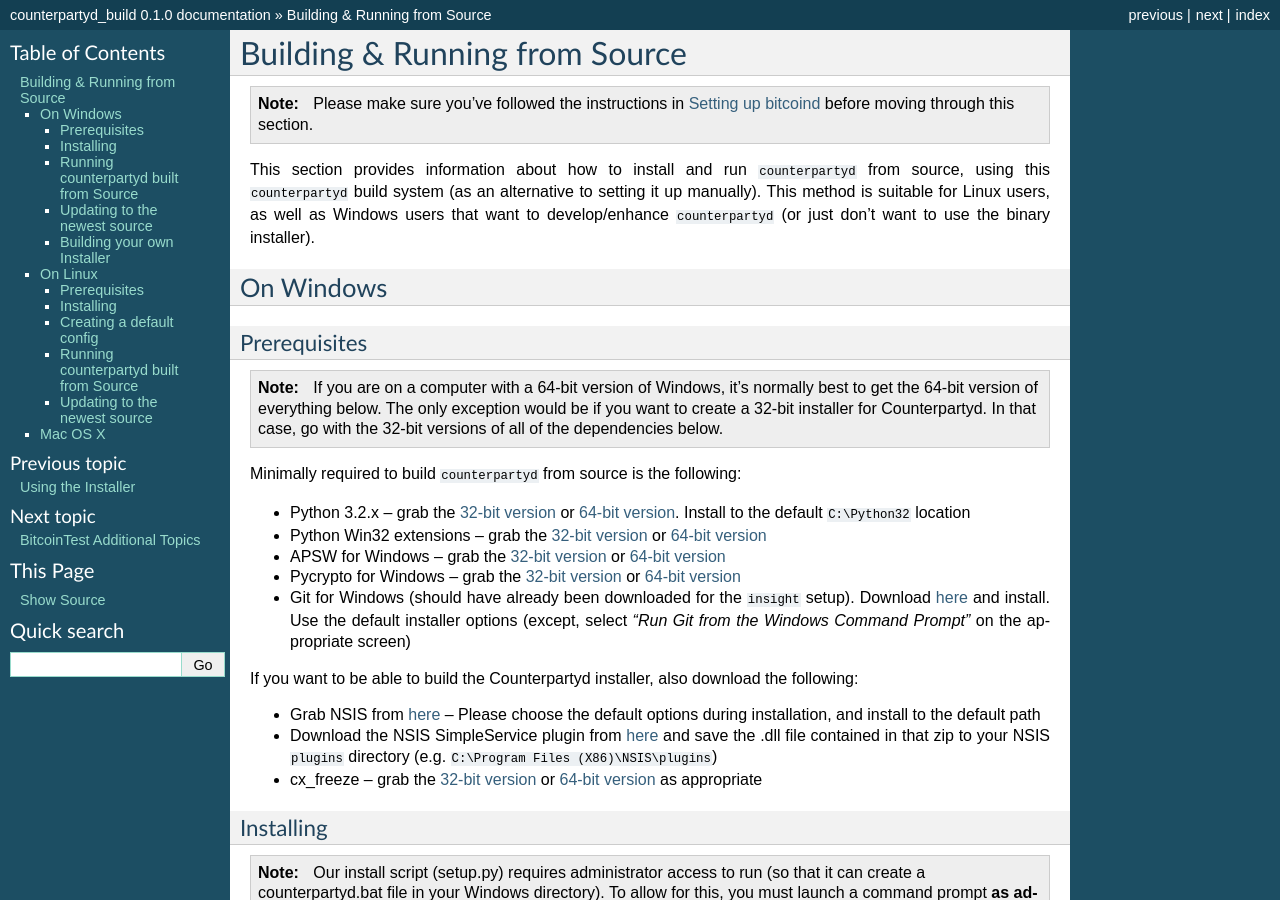
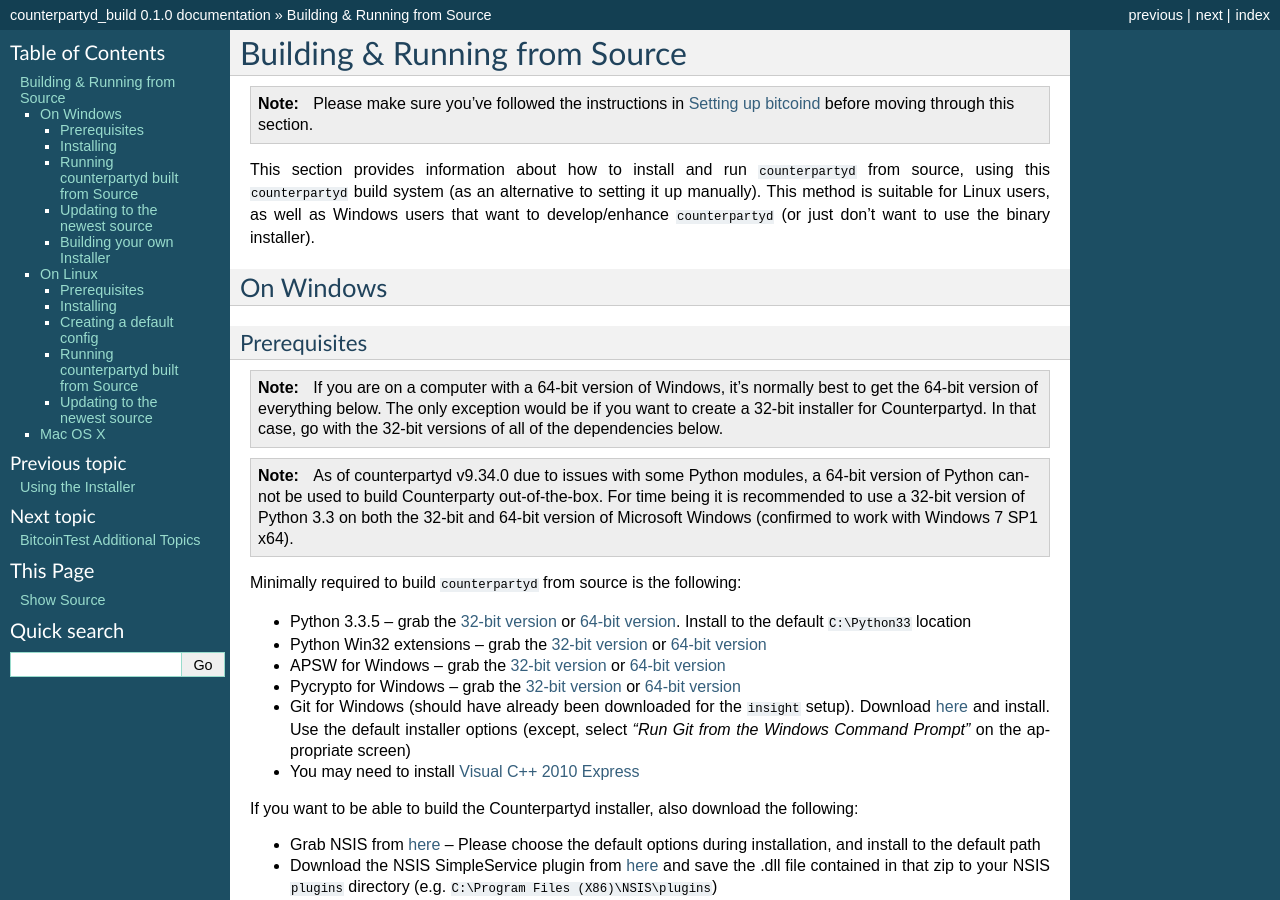
Before and after one commit to CounterpartyXCP/federatednode, a Sphinx documentation site: the page built from docs/BuildingFromSource.rst, in a window 1280 px wide and 900 px high. Built offline with Sphinx 7.4.7, drawn with Linux system fonts in a browser that asks for light colours.

Commit message:
Note on 32-bit Python and updated URLs
1. Added a note that 32-bit Python should be used
2. Updated URLs for both 32-bit and 64-bit Python to current versions for Python 3.3
3. Specified Python 3.3.5 as the latest 3.3 bugfix release
4. Added Visual C++ 2010 Express

```diff
--- a/docs/BuildingFromSource.rst
+++ b/docs/BuildingFromSource.rst
@@ -23,20 +23,27 @@
    everything below. The only exception would be if you want to create a 32-bit installer for Counterpartyd.
    In that case, go with the 32-bit versions of all of the dependencies below.
 
+.. note::
+
+   As of counterpartyd v9.34.0 due to issues with some Python modules, a 64-bit version of Python cannot be used
+   to build Counterparty out-of-the-box.  For time being it is recommended to use a 32-bit version of Python 3.3
+   on both the 32-bit and 64-bit version of Microsoft Windows (confirmed to work with Windows 7 SP1 x64).
+
 Minimally required to build ``counterpartyd`` from source is the following:
 
-- Python 3.2.x -- grab the `32-bit version <http://www.python.org/ftp/python/3.2.5/python-3.2.5.msi>`__
-  or `64-bit version <http://www.python.org/ftp/python/3.2.5/python-3.2.5.amd64.msi>`__.
-  Install to the default ``C:\Python32`` location
-- Python Win32 extensions -- grab the `32-bit version <http://sourceforge.net/projects/pywin32/files/pywin32/Build%20218/pywin32-218.win32-py3.2.exe/download>`__
-  or `64-bit version <http://sourceforge.net/projects/pywin32/files/pywin32/Build%20218/pywin32-218.win-amd64-py3.2.exe/download>`__
-- APSW for Windows -- grab the `32-bit version <https://apsw.googlecode.com/files/apsw-3.8.2-r1.win32-py3.2.exe>`__
-  or `64-bit version <https://apsw.googlecode.com/files/apsw-3.8.2-r1.win-amd64-py3.2.exe>`__
-- Pycrypto for Windows -- grab the `32-bit version <http://www.voidspace.org.uk/downloads/pycrypto26/pycrypto-2.6.win32-py3.2.exe>`__
-  or `64-bit version <http://www.voidspace.org.uk/downloads/pycrypto26/pycrypto-2.6.win-amd64-py3.2.exe>`__
+- Python 3.3.5 -- grab the `32-bit version <http://www.python.org/ftp/python/3.3.5/python-3.3.5.msi>`__
+  or `64-bit version <http://www.python.org/ftp/python/3.3.5/python-3.3.5.amd64.msi>`__.
+  Install to the default ``C:\Python33`` location
+- Python Win32 extensions -- grab the `32-bit version <http://sourceforge.net/projects/pywin32/files/pywin32/Build%20219/pywin32-219.win32-py3.3.exe/download>`__
+  or `64-bit version <http://sourceforge.net/projects/pywin32/files/pywin32/Build%20219/pywin32-219.win-amd64-py3.3.exe/download>`__
+- APSW for Windows -- grab the `32-bit version <https://github.com/rogerbinns/apsw/releases/download/3.8.5-r1/apsw-3.8.5-r1.win32-py3.3.exe>`__
+  or `64-bit version <https://github.com/rogerbinns/apsw/releases/download/3.8.5-r1/apsw-3.8.5-r1.win-amd64-py3.3.exe>`__
+- Pycrypto for Windows -- grab the `32-bit version <http://www.voidspace.org.uk/downloads/pycrypto26/pycrypto-2.6.win32-py3.3.exe>`__
+  or `64-bit version <http://www.voidspace.org.uk/downloads/pycrypto26/pycrypto-2.6.win-amd64-py3.3.exe>`__
 - Git for Windows (should have already been downloaded for the ``insight`` setup).
   Download `here <http://git-scm.com/download/win>`__ and install. Use the default installer
   options (except, select *"Run Git from the Windows Command Prompt"* on the appropriate screen)
+- You may need to install `Visual C++ 2010 Express <http://go.microsoft.com/?linkid=9709949>`__
 
 If you want to be able to build the Counterpartyd installer, also download the following:
 
@@ -44,8 +51,8 @@
   options during installation, and install to the default path
 - Download the NSIS SimpleService plugin from `here <http://nsis.sourceforge.net/mediawiki/images/c/c9/NSIS_Simple_Service_Plugin_1.30.zip>`__
   and save the .dll file contained in that zip to your NSIS ``plugins`` directory (e.g. ``C:\Program Files (X86)\NSIS\plugins``)
-- cx_freeze -- grab the `32-bit version <http://prdownloads.sourceforge.net/cx-freeze/cx_Freeze-4.3.2.win32-py3.2.msi?download>`__
-  or `64-bit version <http://prdownloads.sourceforge.net/cx-freeze/cx_Freeze-4.3.2.win-amd64-py3.2.msi?download>`__ as appropriate
+- cx_freeze -- grab the `32-bit version <http://sourceforge.net/projects/cx-freeze/files/4.3.3/cx_Freeze-4.3.3.win32-py3.3.msi/download>`__
+  or `64-bit version <http://downloads.sourceforge.net/project/cx-freeze/4.3.3/cx_Freeze-4.3.3.win-amd64-py3.3.msi>`__ as appropriate
 
 
 Installing
```
